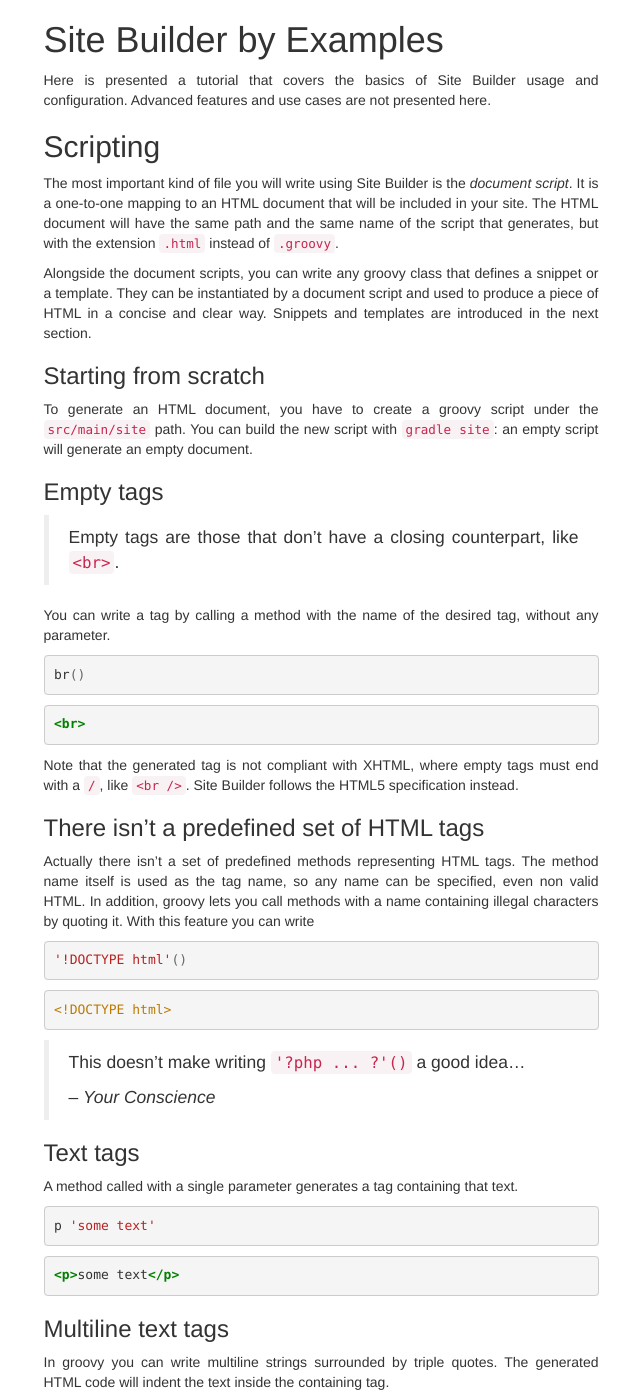
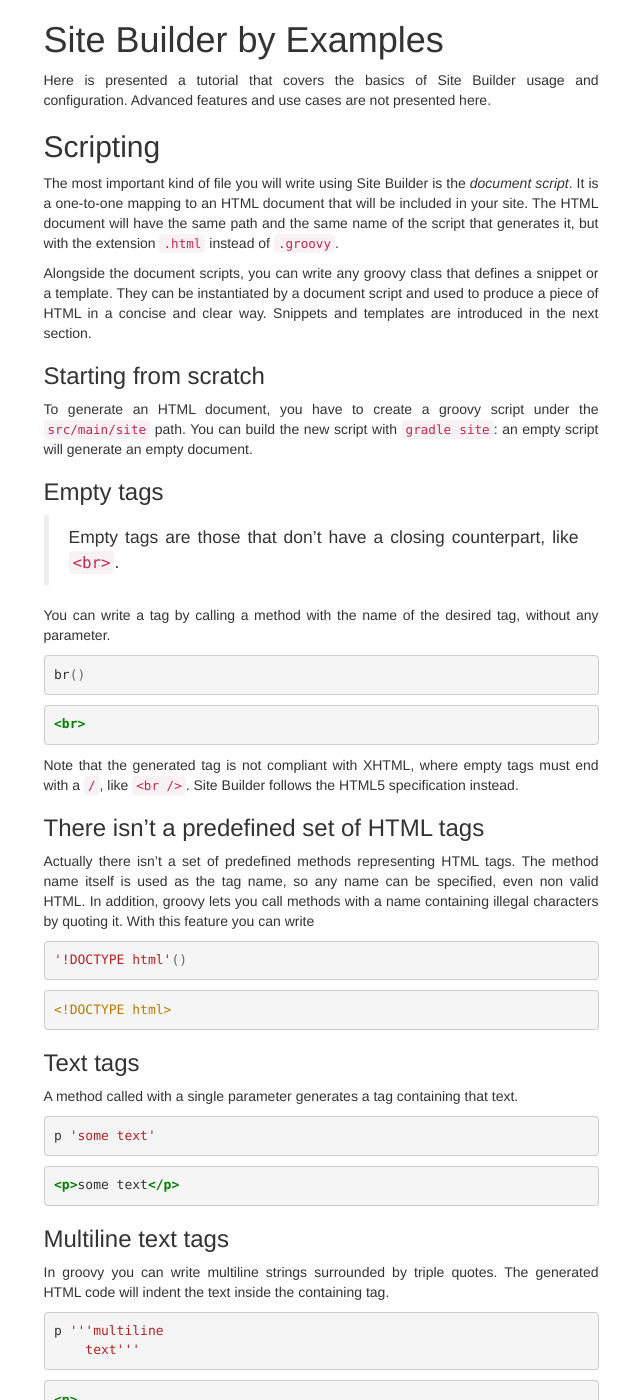
Before and after one commit to metahelicase/site-builder, a Jekyll site: the page built from examples/index.md, in a window 1280 px wide and 1400 px high. Shown: the whole window, without its empty margins (319-959 px from the left). Built offline with Jekyll 4.4.1, drawn with Linux system fonts in a browser that asks for light colours; nearby versions of some CDN libraries; Markdown is read by kramdown in place of the engine named in the settings.

Commit message:
Fixed site base url after migration to custom domain

```diff
--- a/_config.yml
+++ b/_config.yml
@@ -1,4 +1,4 @@
 name: Site Builder
-baseurl: /site-builder
+baseurl: /
 markdown: redcarpet
 pygments: true
--- a/_includes/head.html
+++ b/_includes/head.html
@@ -8,8 +8,8 @@
         <meta name="keywords" content="static, site, html, builder, generator, template">
         <title>{{ page.title }}</title>
         <link rel="stylesheet" href="https://maxcdn.bootstrapcdn.com/bootstrap/3.3.6/css/bootstrap.min.css" integrity="sha384-1q8mTJOASx8j1Au+a5WDVnPi2lkFfwwEAa8hDDdjZlpLegxhjVME1fgjWPGmkzs7" crossorigin="anonymous">
-        <link rel="stylesheet" href="{{ site.baseurl }}/css/pygments.css">
-        <link rel="stylesheet" href="{{ site.baseurl }}/css/code.css">
+        <link rel="stylesheet" href="{{ site.baseurl }}css/pygments.css">
+        <link rel="stylesheet" href="{{ site.baseurl }}css/code.css">
         <!--[if lt IE 9]>
             <script src="https://oss.maxcdn.com/html5shiv/3.7.2/html5shiv.min.js"></script>
             <script src="https://oss.maxcdn.com/respond/1.4.2/respond.min.js"></script>
--- a/examples/index.md
+++ b/examples/index.md
@@ -12,7 +12,7 @@ Advanced features and use cases are not presented here.
 
 The most important kind of file you will write using Site Builder is the *document script*.
 It is a one-to-one mapping to an HTML document that will be included in your site.
-The HTML document will have the same path and the same name of the script that generates, but with the extension `.html` instead of `.groovy`.
+The HTML document will have the same path and the same name of the script that generates it, but with the extension `.html` instead of `.groovy`.
 
 Alongside the document scripts, you can write any groovy class that defines a snippet or a template.
 They can be instantiated by a document script and used to produce a piece of HTML in a concise and clear way.
@@ -54,10 +54,6 @@ With this feature you can write
 {% highlight html %}
 <!DOCTYPE html>
 {% endhighlight %}
-
-> This doesn't make writing `'?php ... ?'()` a good idea...
->
-> -- <cite>Your Conscience</cite>
 
 ### Text tags
 
```
Also changed, not shown: index.md (+1 -1 lines).
